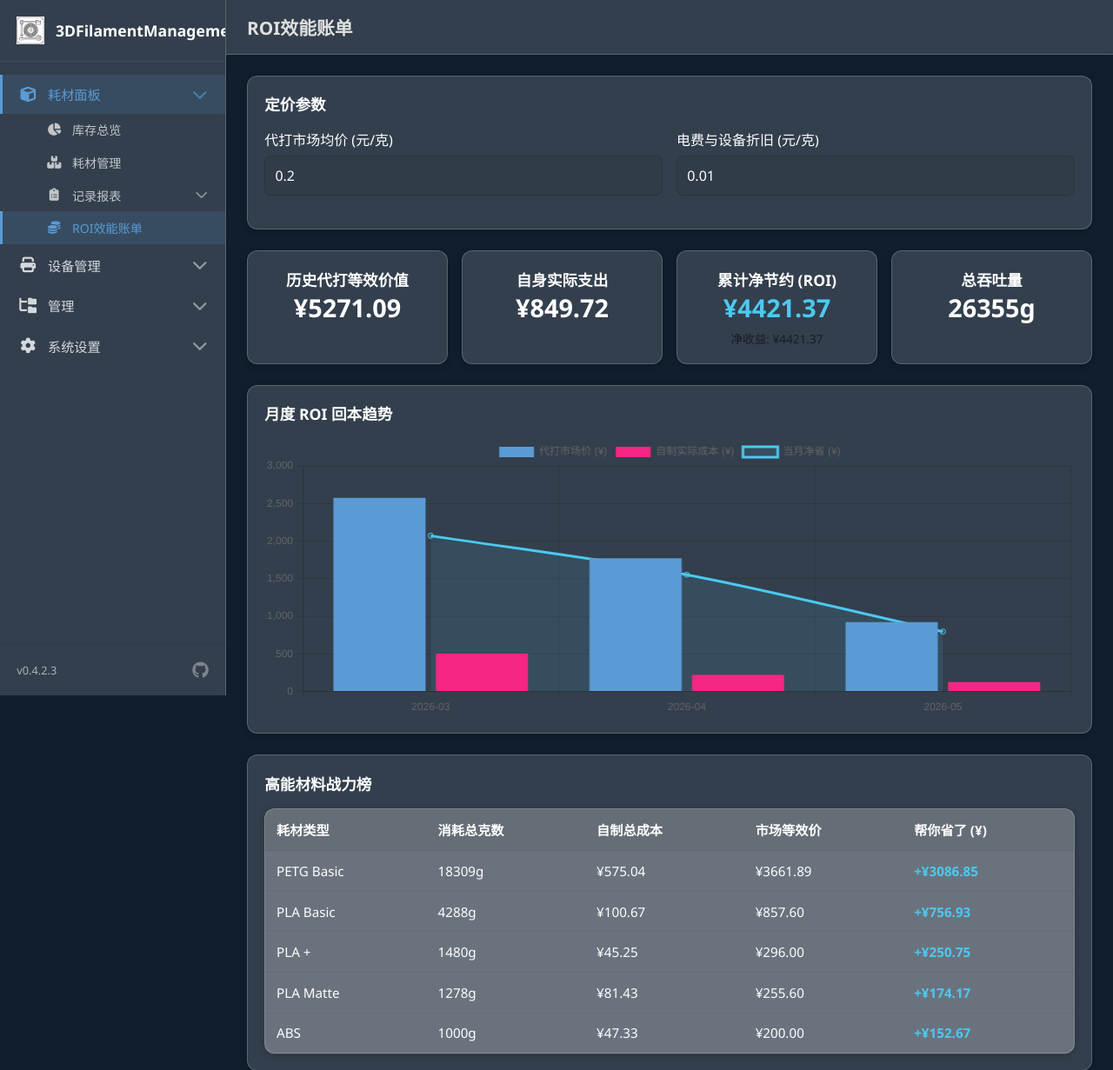
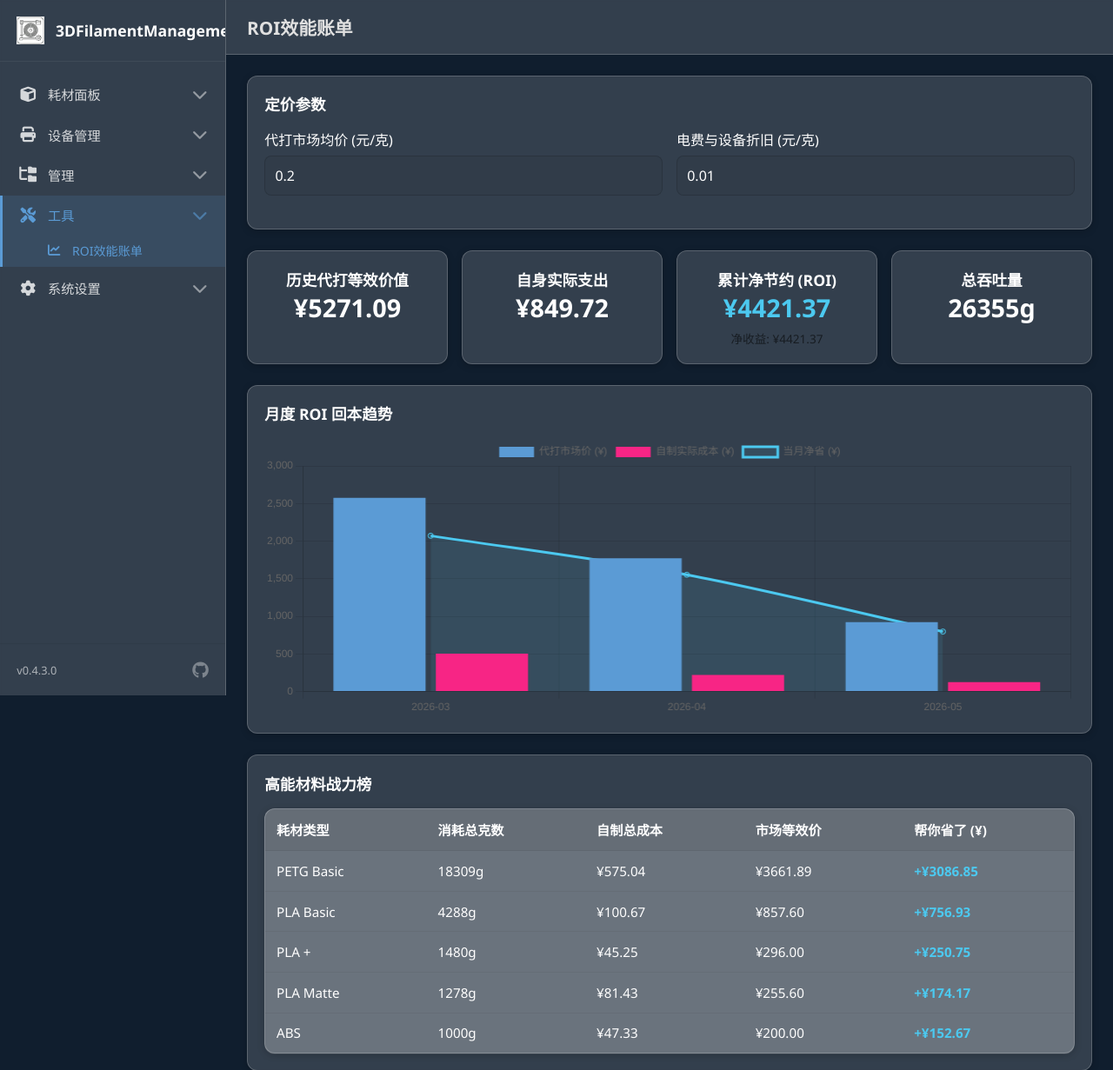
Before and after one commit to pixelpulse0x1/3DFilamentManagement, a Flask app: page /roi in a window 1280 px wide. Shown: the top 1231 px of the page at 87% size. Run offline with Flask 3, Linux system fonts and the light colour scheme; data comes from the database, SQL or seed files in the repository.

Commit message:
新功能:  增加工具，调整效能工具

```diff
--- a/docker-compose.yml
+++ b/docker-compose.yml
@@ -1,7 +1,7 @@
 services:
   3dfilamentmanagement:
     build: .
-    image: pixelpulse01/3dfilamentmanagement:v0.4.2.3
+    image: pixelpulse01/3dfilamentmanagement:v0.4.3.0
     container_name: 3dfilamentmanagement
     restart: unless-stopped
 
--- a/modules/base/routes.py
+++ b/modules/base/routes.py
@@ -161,7 +161,7 @@ def dashboard_brands():
 def roi_page():
     return render_template("roi.html",
                            active_background=_bg_for_template(),
-                           active_nav="dashboard",
+                           active_nav="tools",
                            active_sub="roi")
 
 
@@ -443,6 +443,39 @@ def serve_filament_image(filename):
     data_dir = _data_dir()
     img_dir = os.path.join(data_dir, "uploads", "filaments")
     return send_from_directory(img_dir, filename)
+
+
+# ─── System Config ───
+
+@base_bp.route("/api/system/config", methods=["GET", "POST"])
+def api_system_config():
+    """Read/write system config key-value pairs."""
+    data_dir = _data_dir()
+    try:
+        with get_db(data_dir) as conn:
+            if request.method == "GET":
+                rows = conn.execute("SELECT config_key, config_value FROM system_configs").fetchall()
+                configs = {}
+                for r in rows:
+                    try:
+                        configs[r["config_key"]] = float(r["config_value"])
+                    except (ValueError, TypeError):
+                        configs[r["config_key"]] = r["config_value"]
+                return jsonify({"status": "success", "data": configs})
+            else:
+                data = request.get_json() or {}
+                for key, value in data.items():
+                    conn.execute(
+                        """INSERT INTO system_configs (config_key, config_value)
+                           VALUES (?, ?)
+                           ON CONFLICT(config_key) DO UPDATE SET config_value=excluded.config_value""",
+                        (key, str(value)),
+                    )
+                conn.commit()
+                return jsonify({"status": "success", "message": "配置保存成功"})
+    except Exception as e:
+        logger.error("System config error: %s", e)
+        return jsonify({"status": "error", "error": str(e)}), 500
 
 
 # ─── System Status ───
--- a/modules/db.py
+++ b/modules/db.py
@@ -7,7 +7,7 @@ from contextlib import contextmanager
 
 logger = logging.getLogger(__name__)
 
-LATEST_VERSION = 7
+LATEST_VERSION = 8
 
 ALLOWED_IMAGE_EXTENSIONS = {"jpg", "jpeg", "png", "webp"}
 
@@ -259,6 +259,11 @@ def _create_all_tables(conn):
             bed_size TEXT DEFAULT '',
             remark TEXT DEFAULT ''
         );
+
+        CREATE TABLE IF NOT EXISTS system_configs (
+            config_key TEXT PRIMARY KEY,
+            config_value TEXT NOT NULL
+        );
     """)
 
 
@@ -292,6 +297,8 @@ def _run_migration(from_ver, to_ver, data_dir, conn):
         _migrate_v5_to_v6(conn)
     elif from_ver == 6 and to_ver == 7:
         _migrate_v6_to_v7(conn)
+    elif from_ver == 7 and to_ver == 8:
+        _migrate_v7_to_v8(conn)
     else:
         logger.warning("Unknown migration step: %d → %d", from_ver, to_ver)
 
@@ -481,6 +488,13 @@ def _migrate_v6_to_v7(conn):
         logger.info("  ✓ filaments.is_loaded column added, old 上机 records converted.")
 
 
+def _migrate_v7_to_v8(conn):
+    """v0.4.3.0: system_configs table with ROI pricing defaults."""
+    conn.execute("INSERT OR IGNORE INTO system_configs (config_key, config_value) VALUES ('market_price_per_gram', '0.2')")
+    conn.execute("INSERT OR IGNORE INTO system_configs (config_key, config_value) VALUES ('cost_per_gram', '0.01')")
+    logger.info("  ✓ system_configs seeded with ROI defaults.")
+
+
 # ─── Phase 5: Seed Data ───
 
 def _seed_data(conn, data_dir):
--- a/static/js/roi.js
+++ b/static/js/roi.js
@@ -2,17 +2,42 @@ let monthlyROIChart = null;
 let roiUsageData = [];
 
 document.addEventListener('DOMContentLoaded', function () {
-    loadROIData();
+    loadConfigAndData();
+    document.getElementById('marketPrice').addEventListener('change', onParamChange);
+    document.getElementById('elecDepreciation').addEventListener('change', onParamChange);
 });
 
-function loadROIData() {
-    fetch('/api/usage_records')
+function loadConfigAndData() {
+    fetch('/api/system/config')
         .then(r => r.json())
-        .then(records => {
-            roiUsageData = records;
-            calcROI();
+        .then(d => {
+            if (d.status === 'success' && d.data) {
+                document.getElementById('marketPrice').value = d.data.market_price_per_gram ?? 0.2;
+                document.getElementById('elecDepreciation').value = d.data.cost_per_gram ?? 0.01;
+            }
         })
-        .catch(err => console.error('ROI数据加载失败:', err));
+        .catch(() => {})
+        .finally(() => {
+            fetch('/api/usage_records')
+                .then(r => r.json())
+                .then(records => {
+                    roiUsageData = records;
+                    calcROI();
+                });
+        });
+}
+
+function onParamChange() {
+    const payload = {
+        market_price_per_gram: parseFloat(document.getElementById('marketPrice').value) || 0.2,
+        cost_per_gram: parseFloat(document.getElementById('elecDepreciation').value) || 0.01,
+    };
+    fetch('/api/system/config', {
+        method: 'POST',
+        headers: { 'Content-Type': 'application/json' },
+        body: JSON.stringify(payload),
+    }).catch(() => {});
+    calcROI();
 }
 
 function calcROI() {
@@ -29,12 +54,10 @@ function calcROI() {
         const unitPrice = (r.purchase_price && r.initial_weight > 0) ? r.purchase_price / r.initial_weight : 0;
         const cost = w * unitPrice + w * elecDep;
         actualCost += cost;
-
         const m = new Date(r.used_at).toISOString().slice(0, 7);
         if (!monthly[m]) monthly[m] = { weight: 0, cost: 0 };
         monthly[m].weight += w;
         monthly[m].cost += cost;
-
         const t = r.material_type || '未知';
         if (!byType[t]) byType[t] = { weight: 0, cost: 0 };
         byType[t].weight += w;
@@ -50,14 +73,12 @@ function calcROI() {
     document.getElementById('totalThroughput').textContent = totalWeight.toFixed(0) + 'g';
     document.getElementById('roiNote').textContent = '净收益: ¥' + netSaving.toFixed(2);
 
-    // Monthly ROI chart
     const months = Object.keys(monthly).sort();
-    const marketVals = months.map(m => monthly[m].weight * marketPrice);
-    const actualVals = months.map(m => monthly[m].cost);
-    const savings = months.map((m, i) => marketVals[i] - actualVals[i]);
-
     const ctx = document.getElementById('monthlyROIChart');
     if (ctx) {
+        const marketVals = months.map(m => monthly[m].weight * marketPrice);
+        const actualVals = months.map(m => monthly[m].cost);
+        const savings = months.map((m, i) => marketVals[i] - actualVals[i]);
         if (monthlyROIChart) monthlyROIChart.destroy();
         monthlyROIChart = new Chart(ctx.getContext('2d'), {
             type: 'bar',
@@ -73,7 +94,6 @@ function calcROI() {
         });
     }
 
-    // Material ROI table
     const tbody = document.getElementById('roiMaterialTable');
     if (tbody) {
         const sorted = Object.entries(byType).sort((a, b) => b[1].weight - a[1].weight);
--- a/templates/components/sidebar.html
+++ b/templates/components/sidebar.html
@@ -35,10 +35,7 @@
                         </a></li>
                     </ul>
                 </li>
-                <!-- ROI效能账单 - Standalone -->
-                <li><a href="/roi" class="{{ 'active' if active_sub == 'roi' }}">
-                    <i class="fa-solid fa-coins"></i> ROI效能账单
-                </a></li>
+
             </ul>
         </li>
 
@@ -80,6 +77,20 @@
             </ul>
         </li>
 
+
+        <!-- 工具 - Accordion -->
+        <li class="nav-group" data-group="tools">
+            <a class="nav-parent {{ 'active' if active_nav == 'tools' }}" data-target="tools">
+                <i class="fa-solid fa-screwdriver-wrench"></i> 工具
+                <i class="fa-solid fa-chevron-down accordion-arrow"></i>
+            </a>
+            <ul class="nav-children {{ 'open' if active_nav == 'tools' }}" id="toolsChildren">
+                <li><a href="/roi" class="{{ 'active' if active_sub == 'roi' }}">
+                    <i class="fa-solid fa-chart-line"></i> ROI效能账单
+                </a></li>
+            </ul>
+        </li>
+
         <!-- 系统设置 - Accordion -->
         <li class="nav-group" data-group="settings">
             <a class="nav-parent {{ 'active' if active_nav == 'settings' }}" data-target="settings">
@@ -100,7 +111,7 @@
         </li>
     </ul>
     <div class="sidebar-footer">
-        <span>v0.4.2.3</span>
+        <span>v0.4.3.0</span>
         <a href="https://github.com/pixelpulse0x1" target="_blank" rel="noopener noreferrer" class="github-link" title="GitHub">
             <i class="fab fa-github"></i>
         </a>
```
